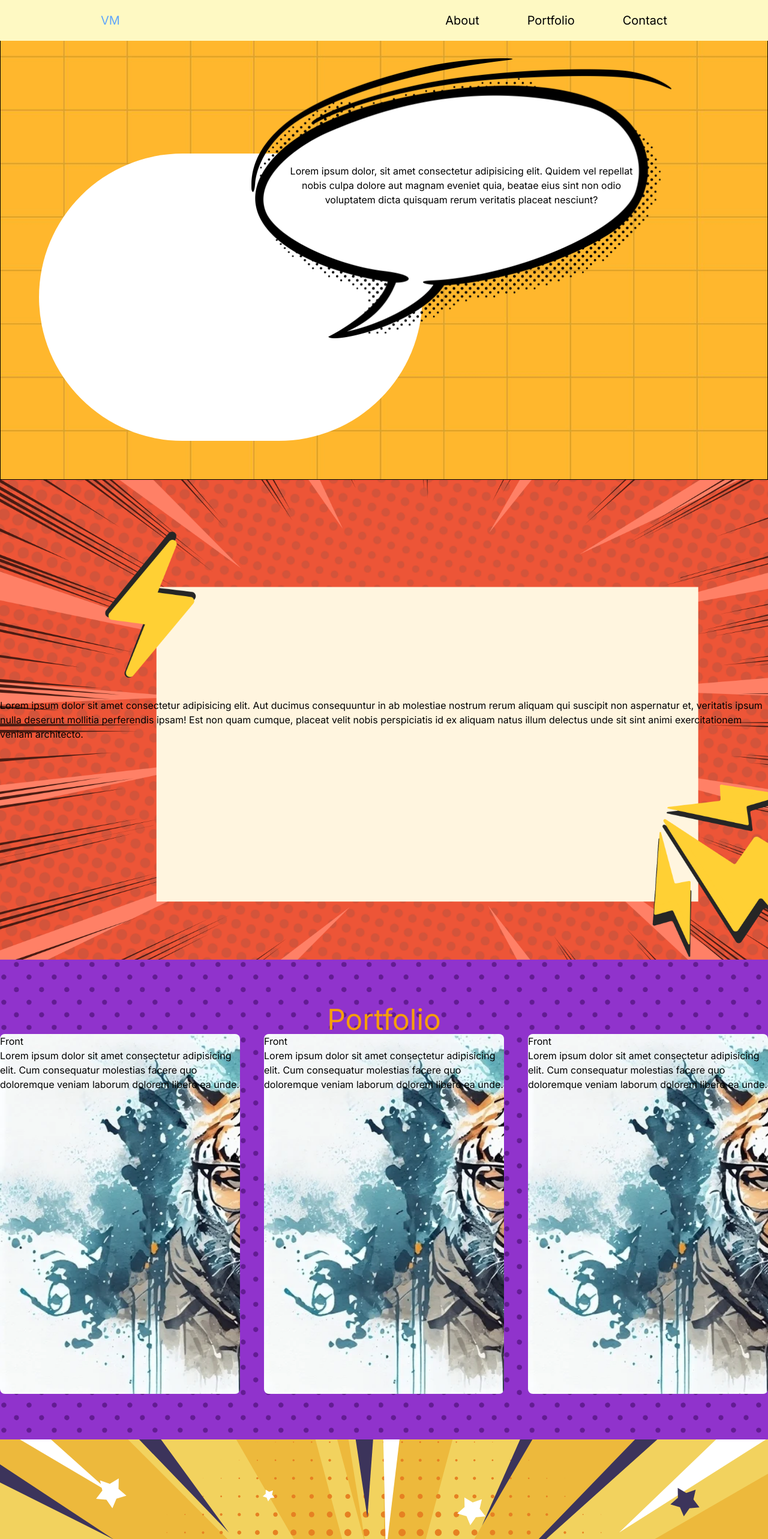
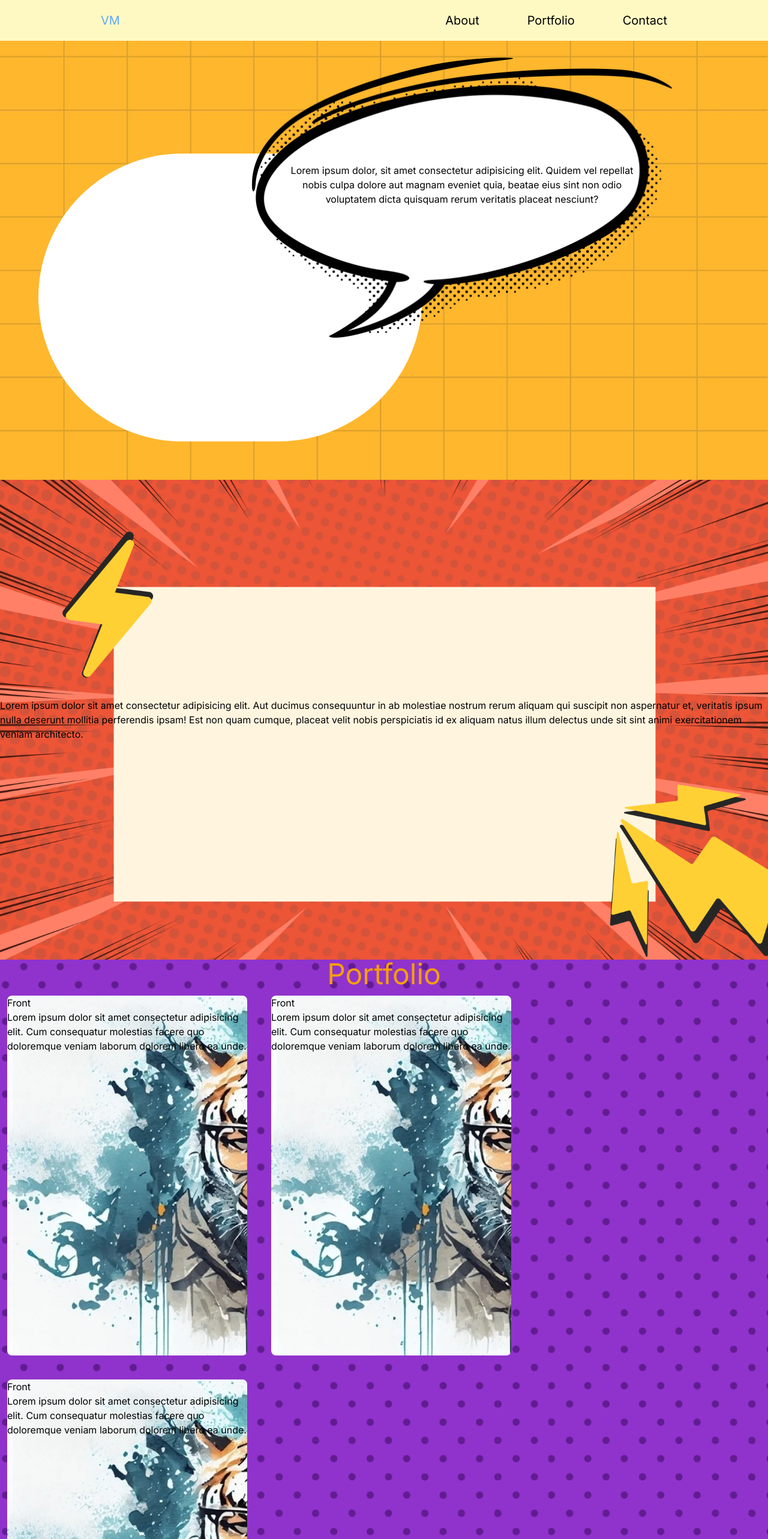
Before and after one commit to DustyDogCodex/animator-portfolio, a Next.js app: page / in a window 1280 px wide. Shown: the top 2566 px of the page at 60% size. Built offline with nearby package versions, Linux system fonts and the light colour scheme.

Commit message:
styling changes to improve responsiveness on mobile screens

```diff
--- a/src/app/components/About.tsx
+++ b/src/app/components/About.tsx
@@ -2,7 +2,7 @@ function About() {
     return (
         <section
             id="about"
-            className="bg-about-bg bg-no-repeat w-full h-screen bg-cover flex items-center justify-center"
+            className="bg-about-bg bg-no-repeat bg-center w-full h-screen bg-cover flex items-center justify-center"
         >
             <div className="container">
                 Lorem ipsum dolor sit amet consectetur adipisicing elit. Aut ducimus consequuntur in ab molestiae nostrum rerum aliquam qui suscipit non aspernatur et, veritatis ipsum nulla deserunt mollitia perferendis ipsam! Est non quam cumque, placeat velit nobis perspiciatis id ex aliquam natus illum delectus unde sit sint animi exercitationem veniam architecto.
--- a/src/app/components/Contact.tsx
+++ b/src/app/components/Contact.tsx
@@ -5,9 +5,9 @@ function Contact() {
     return (
         <section
             id="contact"
-            className="bg-contact-bg bg-no-repeat w-full h-screen bg-cover flex items-center justify-center"
+            className="bg-contact-bg bg-no-repeat bg-center w-full h-screen bg-cover flex items-center justify-center"
         >
-            <div className="container flex flex-col md:flex-row">
+            <div className="container flex flex-col md:flex-row p-3 md:p-0">
                 <div className="w-full md:w-1/2 z-20 bg-orange-400/80 rounded-lg p-3 text-white">
                     {/* heading and intro to section */}
                     <h2 className="text-2xl font-bold text-center md:text-left">{"Let's Connect"}</h2>
--- a/src/app/components/Hero.tsx
+++ b/src/app/components/Hero.tsx
@@ -6,7 +6,7 @@ function Hero() {
             id="home"
             className="bg-hero-bg bg-no-repeat w-full h-screen bg-cover flex items-center justify-center"
         >
-            <div className="container border border-black h-full pt-20 relative">
+            <div className="container h-full pt-20 relative">
                 {/* place holder white circle for hero image */}
                 <div className="absolute bottom-16 left-16 bg-white w-1/2 h-3/5 rounded-full" />
 
--- a/src/app/components/Navbar.tsx
+++ b/src/app/components/Navbar.tsx
@@ -101,7 +101,7 @@ function NavBar({ currentPage, setCurrentPage }: LinkProps) {
                 {/* after user clicks on a link, the menu will close automatically */}
                 {(
                     <div
-                        className={`${ aboveSmallScreens ? 'hidden' : '' } fixed ${ menuToggled ? 'top-0' : '-top-[250px]'} h-[250px] right-0 w-full bg-fuchsia-500 rounded-b-xl ease-in-out duration-700`}
+                        className={`${ aboveSmallScreens ? 'hidden' : '' } fixed ${ menuToggled ? 'top-0' : '-top-[250px]'} h-[250px] right-0 w-full bg-orange-500 rounded-b-xl ease-in-out duration-700`}
                     >
                         {/* X button on top to close menu */}
                         <div className="flex justify-end px-4 pt-5 mr-8">
--- a/src/app/components/Portfolio.tsx
+++ b/src/app/components/Portfolio.tsx
@@ -4,13 +4,13 @@ function Portfolio() {
     return (
         <section
             id="portfolio"
-            className="bg-portfolio-bg bg-no-repeat w-full h-screen bg-cover flex items-center justify-center"
+            className="bg-portfolio-bg bg-no-repeat w-full min-h-screen bg-cover flex items-center justify-center"
         >
             <div className="container">
                 <h1 className="text-center text-5xl text-amber-500">Portfolio</h1>
 
                 {/* placeholder projects */}
-                <div className="flex flex-wrap gap-10">
+                <div className="flex flex-wrap gap-10 p-3">
                     <ProjectCard />
                     <ProjectCard />
                     <ProjectCard />
--- a/src/app/components/ProjectCard.tsx
+++ b/src/app/components/ProjectCard.tsx
@@ -16,7 +16,7 @@ function ProjectCard() {
 
     return (
         <div
-            className='card w-[400px] h-[600px]'
+            className='card w-full h-72 md:w-[400px] md:h-[600px]'
             onClick={flipCard}
         >
             <motion.div
```
